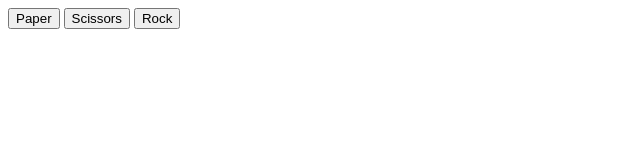
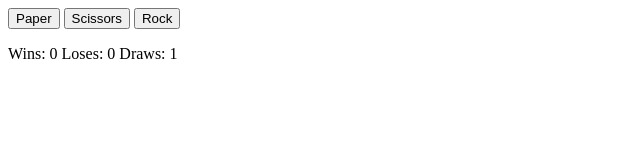
Before and after one commit to JackMartinDev/RockPaperScissors, a plain HTML site: page index.html in a window 1280 px wide. Both pictures are taken after a click on the button "Paper". Shown: the whole page, without its empty margins (0-640 px from the left). Drawn offline with Linux system fonts and the light colour scheme.

Commit message:
Added scoreboard

```diff
--- a/index.html
+++ b/index.html
@@ -11,6 +11,10 @@
     <button id="paper">Paper</button>
     <button id="scissors">Scissors</button>
     <button id="rock">Rock</button>
+
+    <div>
+      <p>Wins: 0 Loses: 0 Draws: 0</p>
+    </div>
     <script src="./script.js"></script>
   </body>
 </html>
--- a/script.js
+++ b/script.js
@@ -4,19 +4,21 @@ const paperButton = document.getElementById("paper");
 const scissorsButton = document.getElementById("scissors");
 const rockButton = document.getElementById("rock");
 
+let results = document.querySelector("p");
+
 paperButton.addEventListener("click", () => {
   let result = play("Paper", computerPlay());
-  console.log(result);
+  results.textContent = `Wins: ${score[0]} Loses: ${score[1]} Draws: ${score[2]}`;
 });
 
 scissorsButton.addEventListener("click", () => {
   let result = play("Scissors", computerPlay());
-  console.log(result);
+  results.textContent = `Wins: ${score[0]} Loses: ${score[1]} Draws: ${score[2]}`;
 });
 
 rockButton.addEventListener("click", () => {
   let result = play("Rock", computerPlay());
-  console.log(result);
+  results.textContent = `Wins: ${score[0]} Loses: ${score[1]} Draws: ${score[2]}`;
 });
 
 function computerPlay() {
```
